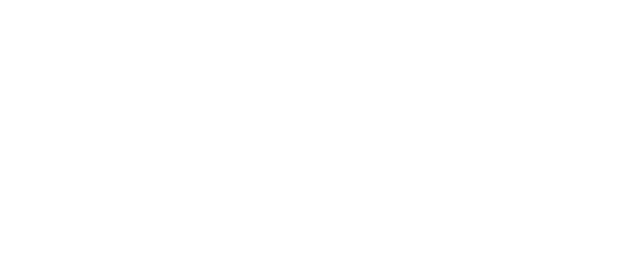
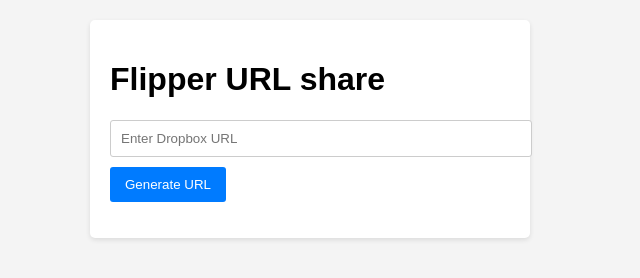
Before and after one commit to kalyanraju/flipper, a plain HTML site: page index.html in a window 1280 px wide. Shown: the whole page, without its empty margins (330-970 px from the left). Drawn offline with Linux system fonts and the light colour scheme.

Commit message:
url share added

```diff
--- a/index.html
+++ b/index.html
@@ -1 +1,65 @@
-<!DOCTYPE html><title></title>
+<!DOCTYPE html>
+<html lang="en">
+<head>
+<meta charset="UTF-8">
+<meta name="viewport" content="width=device-width, initial-scale=1.0">
+<title>Base64 URL Encoder</title>
+<style>
+  body {
+    font-family: Arial, sans-serif;
+    margin: 0;
+    padding: 20px;
+    background-color: #f4f4f4;
+  }
+  #container {
+    max-width: 400px;
+    margin: 0 auto;
+    background-color: white;
+    padding: 20px;
+    border-radius: 5px;
+    box-shadow: 0 2px 5px rgba(0, 0, 0, 0.1);
+  }
+  input[type="text"] {
+    width: 100%;
+    padding: 10px;
+    margin-bottom: 10px;
+    border: 1px solid #ccc;
+    border-radius: 3px;
+  }
+  button {
+    padding: 10px 15px;
+    background-color: #007bff;
+    color: white;
+    border: none;
+    border-radius: 3px;
+    cursor: pointer;
+  }
+</style>
+</head>
+<body>
+<div id="container">
+  <h1>Flipper URL share</h1>
+  <input type="text" id="urlInput" placeholder="Enter Dropbox URL">
+  <button id="generateBtn">Generate URL</button>
+  <p id="output"></p>
+</div>
+<script>
+  document.getElementById("generateBtn").addEventListener("click", function() {
+    var urlInput = document.getElementById("urlInput").value.trim();
+    if (isValidDropboxUrl(urlInput)) {
+      var base64Url = btoa(urlInput);
+      var pdfUrl = `viewer.html?magazineMode=true&pdfurl=${base64Url}`;
+      document.getElementById("output").innerHTML = `
+        <a href="${pdfUrl}" target="_blank">${pdfUrl}</a>
+      `;
+    } else {
+      document.getElementById("output").innerHTML = "Invalid Dropbox URL";
+    }
+  });
+
+  function isValidDropboxUrl(url) {
+    return /^https:\/\/www\.dropbox\.com\/s\//i.test(url);
+  }
+</script>
+</body>
+</html>
```
